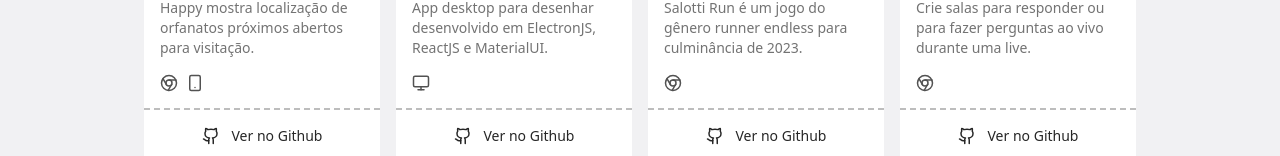
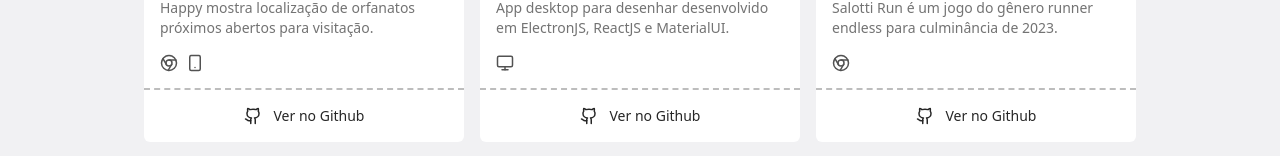
Before and after one commit to kristyancarvalho/portfolio, a React (Vite) app: page /projects in a window 1280 px wide. Shown: the part 454-610 px from the top of the page. Built offline with nearby package versions, Linux system fonts and the light colour scheme; no server answers.

Commit message:
[FIX] flexbox breaking when there is no posts.

```diff
--- a/src/global.css
+++ b/src/global.css
@@ -110,8 +110,8 @@
 
 .post-content blockquote {
   @apply border-l-4 pl-4 italic my-4;
-  @apply dark:border-gray-600 border-gray-300;
-  @apply dark:bg-gray-800 bg-gray-100;
+  @apply dark:border-neutral-600 border-neutral-300;
+  @apply dark:bg-neutral-800 bg-neutral-100;
   @apply py-2 px-4 rounded;
 }
 
@@ -126,15 +126,15 @@
 
 .post-content pre {
   @apply whitespace-pre-wrap break-words overflow-x-auto;
-  @apply bg-gray-100 dark:bg-gray-800 p-4 rounded-lg my-4;
+  @apply bg-neutral-100 dark:bg-neutral-800 p-4 rounded-lg my-4;
 }
 
 .post-content code {
   @apply font-mono text-sm;
-  @apply dark:text-pink-300 text-pink-600;
+  @apply dark:text-violet-500 text-violet-600;
 }
 
 .post-content p code {
-  @apply dark:bg-gray-700 bg-gray-200;
+  @apply dark:bg-neutral-700 bg-neutral-200;
   @apply px-2 py-1 rounded;
 }
--- a/src/pages/Posts/index.tsx
+++ b/src/pages/Posts/index.tsx
@@ -81,9 +81,9 @@ export function PostsPage({ theme }: PostsPageProps) {
     };
 
     return (
-        <div className={`overflow-x-hidden transition-colors duration-300 ease-in-out ${theme === 'dark' ? 'bg-zinc-950 text-white' : 'bg-zinc-200/50 text-black'}`}>
-            <main className="container w-full lg:py-32 min-[320px]:py-24 px-4 lg:px-36">
-                <motion.span
+        <div className={`transition-colors duration-300 ease-in-out ${theme === 'dark' ? 'bg-zinc-950' : 'bg-zinc-200/50'} min-h-screen flex flex-col`}>
+            <main className={`container mx-auto px-4 pb-8 pt-28 flex-grow`}>
+            <motion.span
                     initial={{ opacity: 0 }}
                     animate={{ opacity: 1 }}
                     transition={{ type: "just", duration: 0.5 }}
@@ -107,6 +107,7 @@ export function PostsPage({ theme }: PostsPageProps) {
                         animate={isInView ? "visible" : "hidden"}
                         className="grid grid-cols-1 min-[320px]:grid-cols-1 sm:grid-cols-2 lg:grid-cols-3 gap-4"
                     >
+
                         {loading ? (
                             [...Array(6)].map((_, index) => (
                                 <motion.div key={index} variants={itemVariants}>
@@ -130,8 +131,8 @@ export function PostsPage({ theme }: PostsPageProps) {
                                                 <p className={`${theme === 'dark' ? 'text-gray-300' : 'text-gray-700'} mb-2 line-clamp-2`}>{post.description}</p>
                                                 <p className={`${theme === 'dark' ? 'text-gray-400' : 'text-gray-600'} text-sm mb-4`}>
                                                     {formatDate(post.createdAt instanceof Date
-                                                        ? post.createdAt
-                                                        : new Date(post.createdAt))}
+                                                    ? post.createdAt
+                                                    : new Date(post.createdAt))}
                                                 </p>
                                             </div>
                                         </div>
--- a/src/pages/Projects/index.tsx
+++ b/src/pages/Projects/index.tsx
@@ -110,7 +110,7 @@ export function ProjectsPage({ theme }: ProjectsPageProps) {
                         variants={containerVariants}
                         initial="hidden"
                         animate={isInView ? "visible" : "hidden"}
-                        className="grid grid-cols-1 min-[320px]:grid-cols-1 sm:grid-cols-2 lg:grid-cols-4 gap-4"
+                        className="grid grid-cols-1 min-[320px]:grid-cols-1 sm:grid-cols-2 lg:grid-cols-3 gap-4"
                     >
                         {projects.map((project, index) => (
                             <motion.div
```
